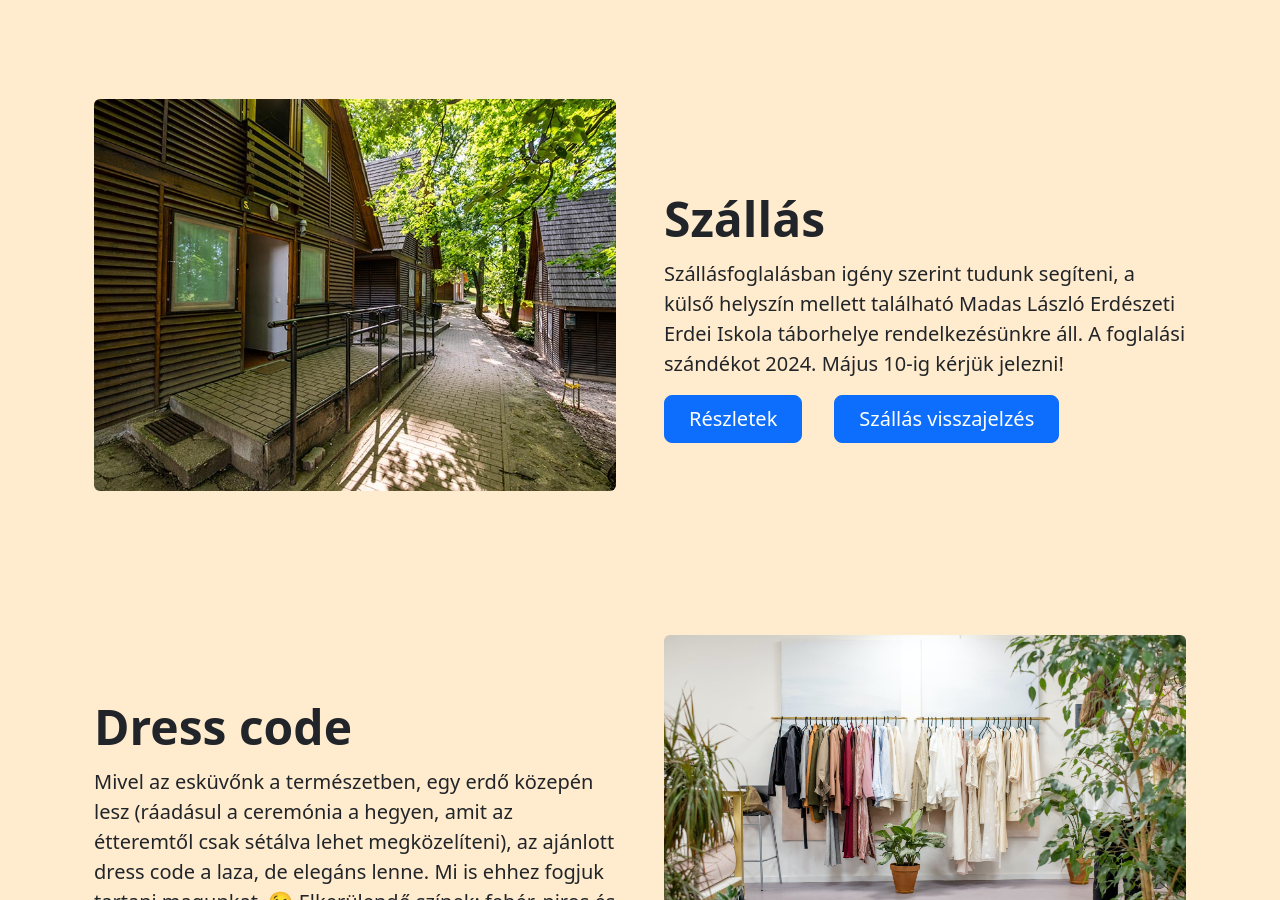
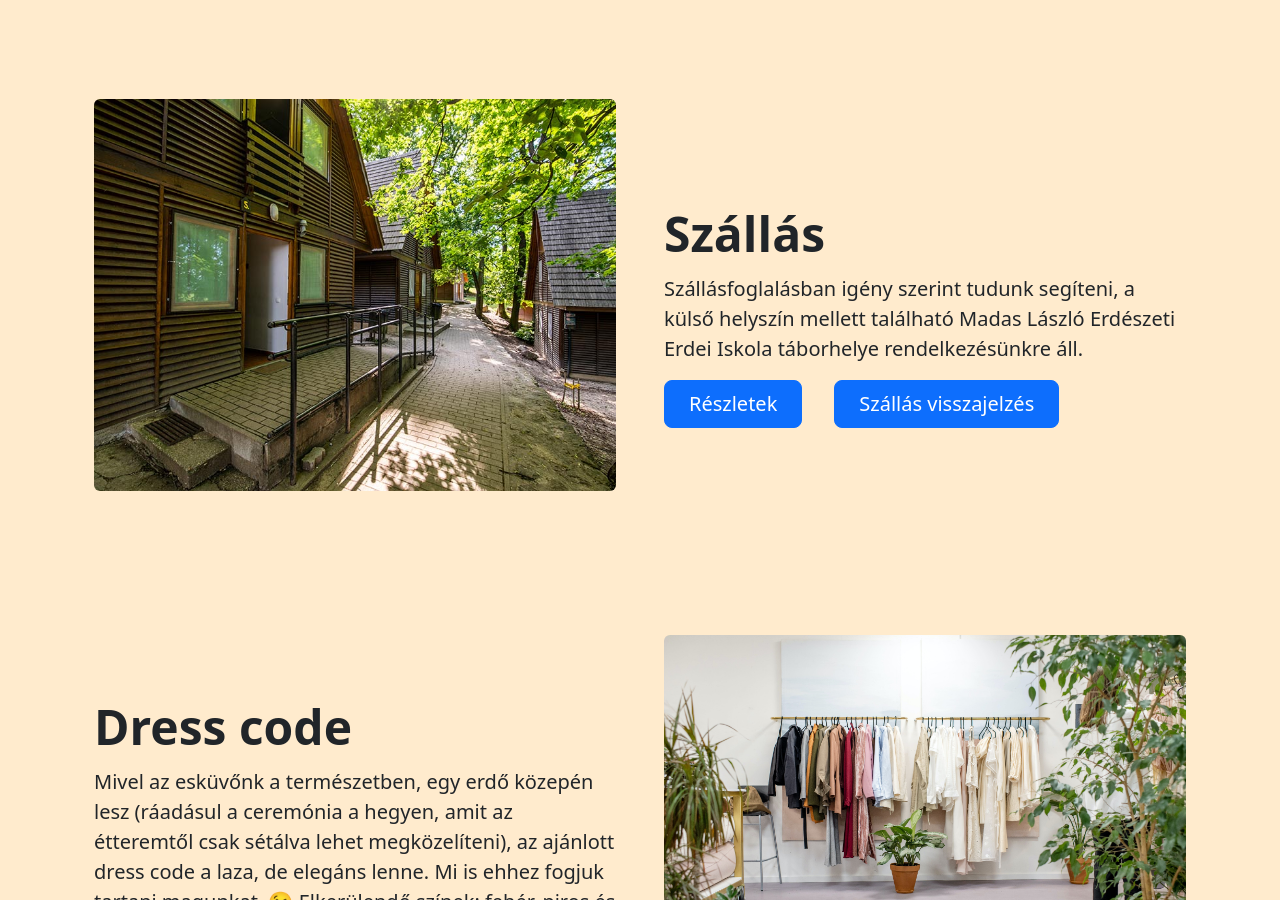
Before and after one commit to csicsi2000/nella.csicsi.eskuvo.github.io, a Jekyll site: the page built from info.md, in a window 1280 px wide and 900 px high, scrolled down 607 px. Built offline with Jekyll 4.4.1, drawn with Linux system fonts in a browser that asks for light colours; some web fonts are replaced.

Commit message:
delete deadline

```diff
--- a/info.md
+++ b/info.md
@@ -29,7 +29,7 @@ layout: default
       </div>
       <div class="col-lg-6">
         <h2 class="display-5 fw-bold lh-1 mb-3">Szállás</h2>
-        <p class="lead fs-5">Szállásfoglalásban igény szerint tudunk segíteni, a külső helyszín mellett található Madas László Erdészeti Erdei Iskola táborhelye rendelkezésünkre áll. A foglalási szándékot 2024. Május 10-ig kérjük jelezni! </p>
+        <p class="lead fs-5">Szállásfoglalásban igény szerint tudunk segíteni, a külső helyszín mellett található Madas László Erdészeti Erdei Iskola táborhelye rendelkezésünkre áll. </p>
         <div class="d-grid gap-4 d-md-flex justify-content-md-start">
           <button type="button" class="btn btn-primary btn-lg px-4 me-md-2" data-bs-toggle="modal" data-bs-target="#szallasModal">
             Részletek
```
